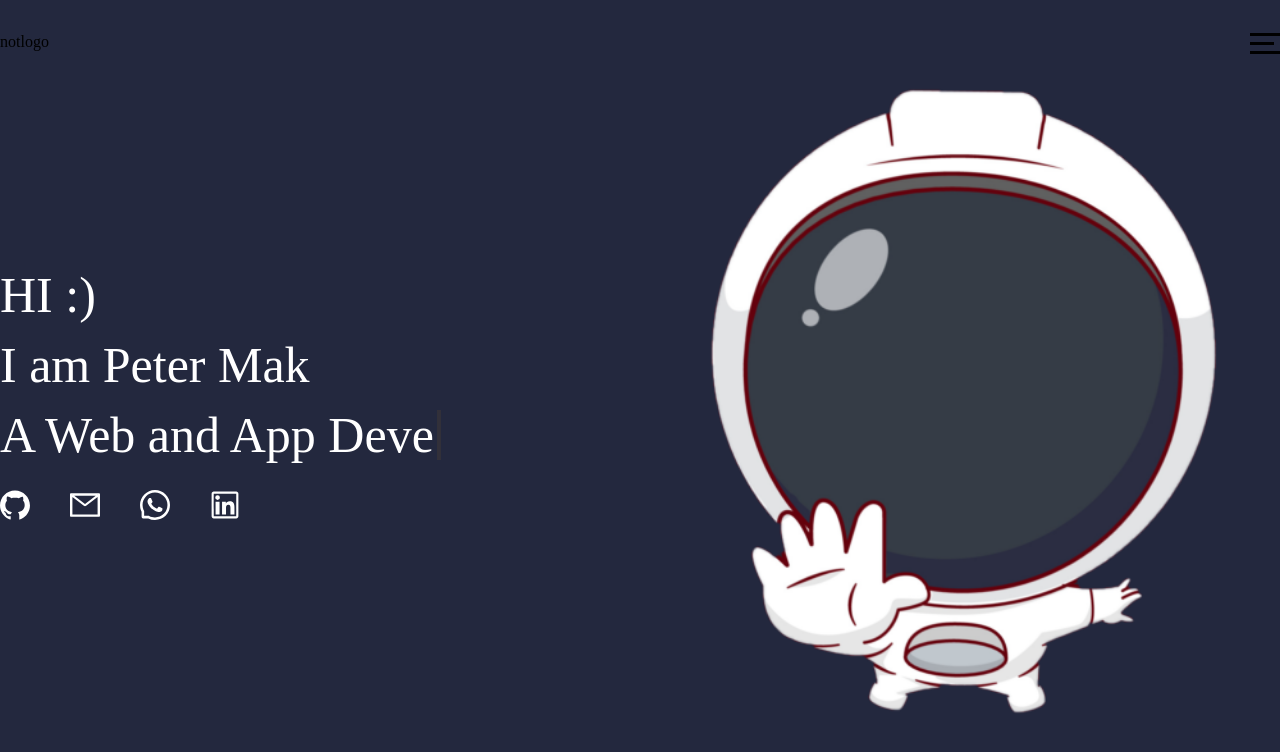
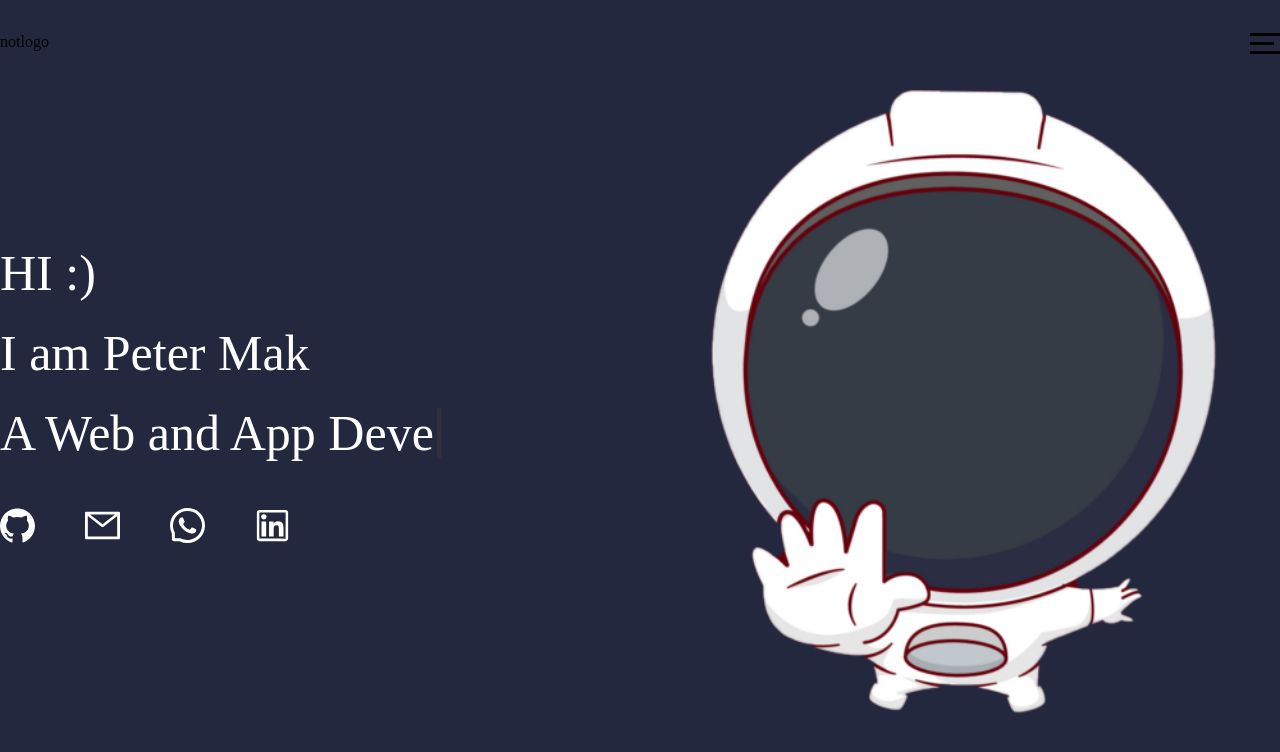
Before and after one commit to wunpm870978/portfoliov2, a React (Create React App) app: page / in a window 1280 px wide. Shown: the top 752 px of the page. Built offline with nearby package versions, Linux system fonts and the light colour scheme; a web font is replaced by a local one.

Commit message:
minor ui fix

```diff
--- a/src/routes/Home.jsx
+++ b/src/routes/Home.jsx
@@ -162,19 +162,22 @@ const HomeLayout = () => {
             </div>
             <div ref={autoTypeRef} className={s.typewriter}></div>
             <div className={s.contact}>
-              <GithubOutlined className={s.icon} style={{ alignSelf: 'flex-start' }} />
+              <GithubOutlined className={s.icon} />
               <a
                 rel="noreferrer"
                 href="mailto:petermakwork@gmail.com">
-                <MailOutlined className={s.icon} style={{ alignSelf: 'flex-end' }} />
+                <MailOutlined className={s.icon} />
               </a>
               <a
                 rel="noreferrer"
                 target='_blank'
                 href="https://api.whatsapp.com/send?phone=85293369792">
-                <WhatsAppOutlined className={s.icon} style={{ alignSelf: 'flex-start' }} />
+                <WhatsAppOutlined className={s.icon} />
               </a>
-              <LinkedinOutlined className={s.icon} style={{ alignSelf: 'flex-end' }} />
+              <LinkedinOutlined className={s.icon} />
+              {/* <div className={s.text}>
+                {'  find me'}
+              </div> */}
             </div>
           </div>
           <div className={s.imgBlock} />
--- a/src/routes/Home.module.scss
+++ b/src/routes/Home.module.scss
@@ -194,27 +194,29 @@ $s: 3px;
         font-family: 'Waiting for the Sunrise', cursive;
         font-size: 50px;
         line-height: 1;
-        margin-bottom: 20px;
+        margin-bottom: 30px;
         color: white;
       }
 
       .contact {
         display: flex;
-        gap: 40px;
-        // justify-content: center;
-        // align-items: center;
+        gap: 50px;
         line-height: 1.5;
         padding: 10px 0px;
         font-size: 30px;
+        margin-top: 40px;
 
         .icon {
           cursor: pointer;
           color: white;
           display: flex;
+          transition: all 0.4s ease-in;
+          font-size: 35px;
         }
 
         .icon:hover {
           color: bisque;
+          transform: scale(1.2);
         }
       }
     }
```
